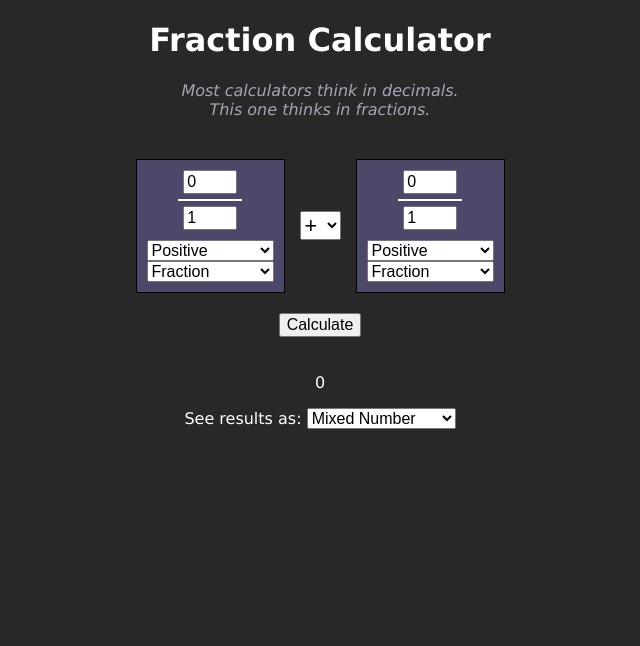
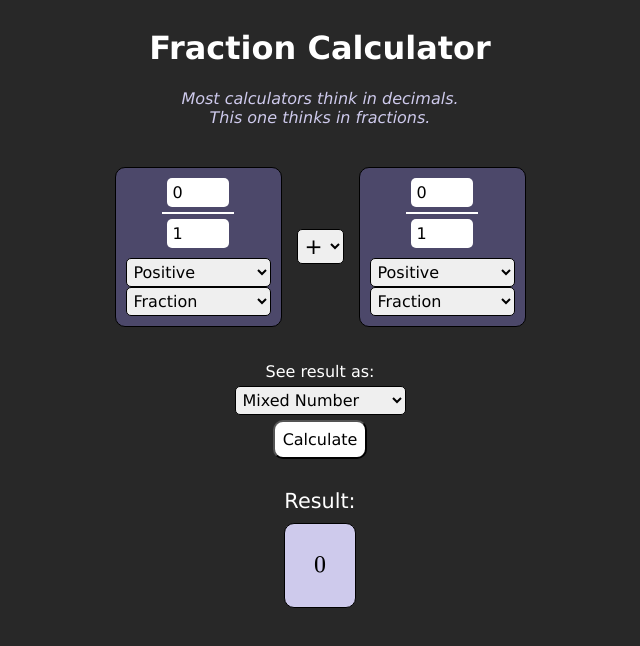
Before and after one commit to noahkawaguchi/fraction-calculator, a website built with Vite: page index.html in a window 1280 px wide. Both pictures are taken after a click on the button "Calculate". Shown: the whole page, without its empty margins (320-960 px from the left). Built offline with nearby package versions, Linux system fonts and the light colour scheme.

Commit message:
Display results using KaTeX and Result class

```diff
--- a/index.html
+++ b/index.html
@@ -119,16 +119,23 @@
         </div>
       </div>
       <div id="calculate-div">
+        <div id="result-kind">
+          <label for="result-kind-select" id="result-kind-label">See result as:</label>
+          <select name="result-kind-select" id="result-kind-select">
+            <option selected>Mixed Number</option>
+            <option>Improper Fraction</option>
+            <option>Decimal</option>
+          </select>
+        </div>
         <button id="calculate-btn">Calculate</button>
       </div>
-      <div id="result-area">
-        <p id="result"></p>
-        <label for="result-kind">See results as:</label>
-        <select name="result-kind" id="result-kind">
-          <option selected>Mixed Number</option>
-          <option>Improper Fraction</option>
-          <option>Decimal</option>
-        </select>
+      <div>
+        <div id="result-area">
+          <p id="result-text">Result:</p>
+          <div id="result-number">
+            <p id="result-tex"></p>
+          </div>
+        </div>
       </div>
     </main>
     <script type="module" src="./src/main.ts"></script>
--- a/package.json
+++ b/package.json
@@ -13,11 +13,13 @@
   "license": "ISC",
   "description": "",
   "devDependencies": {
+    "@types/katex": "^0.16.7",
     "@types/node": "^22.10.2",
     "typescript": "^5.7.2",
     "vite": "^6.0.3"
   },
   "dependencies": {
-    "fraction.js": "^5.2.1"
+    "fraction.js": "^5.2.1",
+    "katex": "^0.16.18"
   }
 }
--- a/src/components/NumberInput.ts
+++ b/src/components/NumberInput.ts
@@ -84,6 +84,4 @@ export class NumberInput {
     }
     return ret;
   }
-
-
 }
--- /dev/null
+++ b/src/components/Result.ts
@@ -0,0 +1,50 @@
+import Fraction from "fraction.js"
+
+/** Handles Fraction calculations and displaying the results via KaTeX */
+export class Result {
+  constructor(
+    private operation: HTMLSelectElement,
+    private tex: HTMLParagraphElement,
+    private kind: HTMLSelectElement,
+  ) {}
+
+  /**
+   * Perform the calculation and display the answer.
+   * @param firstFrac - The first Fraction to use
+   * @param secondFrac - The second Fraction to use
+   */
+  public showAnswer(firstFrac: Fraction, secondFrac: Fraction): void {
+
+    let result = new Fraction(0, 1);
+
+    switch (this.operation.value) {
+      case '+':
+        result = firstFrac.add(secondFrac);
+        break;
+      case '-':
+        result = firstFrac.sub(secondFrac);
+        break;
+      case '✕':
+        result = firstFrac.mul(secondFrac);
+        break;
+      case '÷':
+        result = firstFrac.div(secondFrac);
+        break;
+      default:
+        break;
+    }
+
+    switch (this.kind.value) {
+      case 'Mixed Number':
+        this.tex.textContent = "$$" + result.toLatex(true) + "$$";
+        break;
+      case 'Improper Fraction':
+        this.tex.textContent = "$$" + result.toLatex() + "$$";
+        break;
+      case 'Decimal':
+        this.tex.textContent = "$$" + result.round(6).valueOf() + "$$";
+        break;
+      default:
+    }
+  }
+}
--- a/src/main.ts
+++ b/src/main.ts
@@ -1,6 +1,13 @@
 import Fraction from "fraction.js";
+// import katex from "katex"; // Uncomment for manual rendering
+import "katex/dist/katex.min.css"; // Import KaTeX CSS
+import renderMathInElement from "katex/contrib/auto-render"; // For automatic rendering
 
 import { NumberInput } from "./components/NumberInput";
+import { Result } from "./components/Result";
+
+// Automatically render TeX in the document body
+document.addEventListener("DOMContentLoaded", renderAllTex);
 
 const firstNumber = new NumberInput(
   document.getElementById('first-negative') as HTMLParagraphElement,
@@ -20,35 +27,31 @@ const secondNumber = new NumberInput(
   document.getElementById('second-kind') as HTMLSelectElement,
 );
 
+const result = new Result(
+  document.getElementById('operation') as HTMLSelectElement,
+  document.getElementById('result-tex') as HTMLParagraphElement,
+  document.getElementById('result-kind-select') as HTMLSelectElement,
+)
 
-const operation = document.getElementById('operation') as HTMLSelectElement;
 const calculateBtn = document.getElementById('calculate-btn') as HTMLButtonElement;
-const result = document.getElementById('result') as HTMLParagraphElement;
-
 
 calculateBtn.addEventListener('click', (): void => {
-
-
 
   const firstFrac: Fraction = firstNumber.getFraction();
   const secondFrac: Fraction = secondNumber.getFraction();
 
-  switch (operation.value) {
-    case '+':
-      result.textContent = firstFrac.add(secondFrac).toFraction(true);
-      break;
-    case '-':
-      result.textContent = firstFrac.sub(secondFrac).toFraction(true);
-      break;
-    case '✕':
-      result.textContent = firstFrac.mul(secondFrac).toFraction(true);
-      break;
-    case '÷':
-      result.textContent = firstFrac.div(secondFrac).toFraction(true);
-      break;
-    default:
-      break;
-  }
-
+  result.showAnswer(firstFrac, secondFrac);
+  renderAllTex();
 
 });
+
+/** Renders all TeX in the document body */
+function renderAllTex(): void {
+  renderMathInElement(document.body, {
+      delimiters: [
+          { left: "$$", right: "$$", display: true },  // Display math
+          { left: "\\(", right: "\\)", display: false } // Inline math
+      ],
+      throwOnError: false // Avoid errors breaking the page
+  });
+}
--- a/src/styles.css
+++ b/src/styles.css
@@ -1,3 +1,8 @@
+:root {
+  --calm-purple-dark: #4c486a;
+  --calm-purple-light: #cecaec;
+}
+
 * {
   box-sizing: border-box;
 }
@@ -7,21 +12,29 @@ body {
   color: white;
   font-family: Verdana, Geneva, Tahoma, sans-serif;
   text-align: center;
+  display: flex;
+  flex-direction: column;
 }
 
 main {
+  margin: auto;
   display: flex;
   flex-direction: column;
   justify-content: center;
 }
 
+main > * {
+  margin: auto;
+}
+
 main * {
   font-size: 1rem;
+  font-family: inherit;
 }
 
 #tag-line {
   font-style: italic;
-  color:#a6a4b6;
+  color: var(--calm-purple-light);
   margin: 15px auto 40px;
 }
 
@@ -34,9 +47,16 @@ main * {
   margin: auto;
 }
 
+select {
+  border: 1px solid black;
+  border-radius: 5px;
+  padding: 3px;
+}
+
 .number-area {
   border: 1px solid black;
-  background-color: #4c486a;
+  border-radius: 10px;
+  background-color: var(--calm-purple-dark);
   padding: 5px;
 }
 
@@ -49,6 +69,9 @@ main * {
 .number-input {
   width: 6ch;
   margin: 5px;
+  border-style: none;
+  border-radius: 5px;
+  padding: 5px;
 }
 
 hr {
@@ -73,8 +96,52 @@ hr {
 
 #operation {
   font-size: 1.35rem;
+  border-radius: 5px;
 }
 
 #calculate-div {
   margin: 20px auto;
 }
+
+#calculate-btn {
+  padding: 8px;
+  border-radius: 10px;
+  background-color: white;
+  cursor: pointer;
+}
+
+#result-area hr {
+  color: black;
+}
+
+#result-text {
+  font-size: 1.3rem;
+  margin: 10px auto;
+}
+
+#result-number {
+  display: flex;
+  justify-content: center;
+  border: 1px solid black;
+  border-radius: 10px;
+  background-color: var(--calm-purple-light);
+  color: black;
+}
+
+#result-kind {
+  margin: 5px;
+  display: flex;
+  flex-direction: column;
+}
+
+#result-kind-label {
+  margin: 10px auto 5px;
+}
+
+.katex {
+  transform: scale(1.5);
+}
+
+.katex .frac-line {
+  border-top: 2px solid black;
+}
```
Also changed, not shown: 1 other file.
